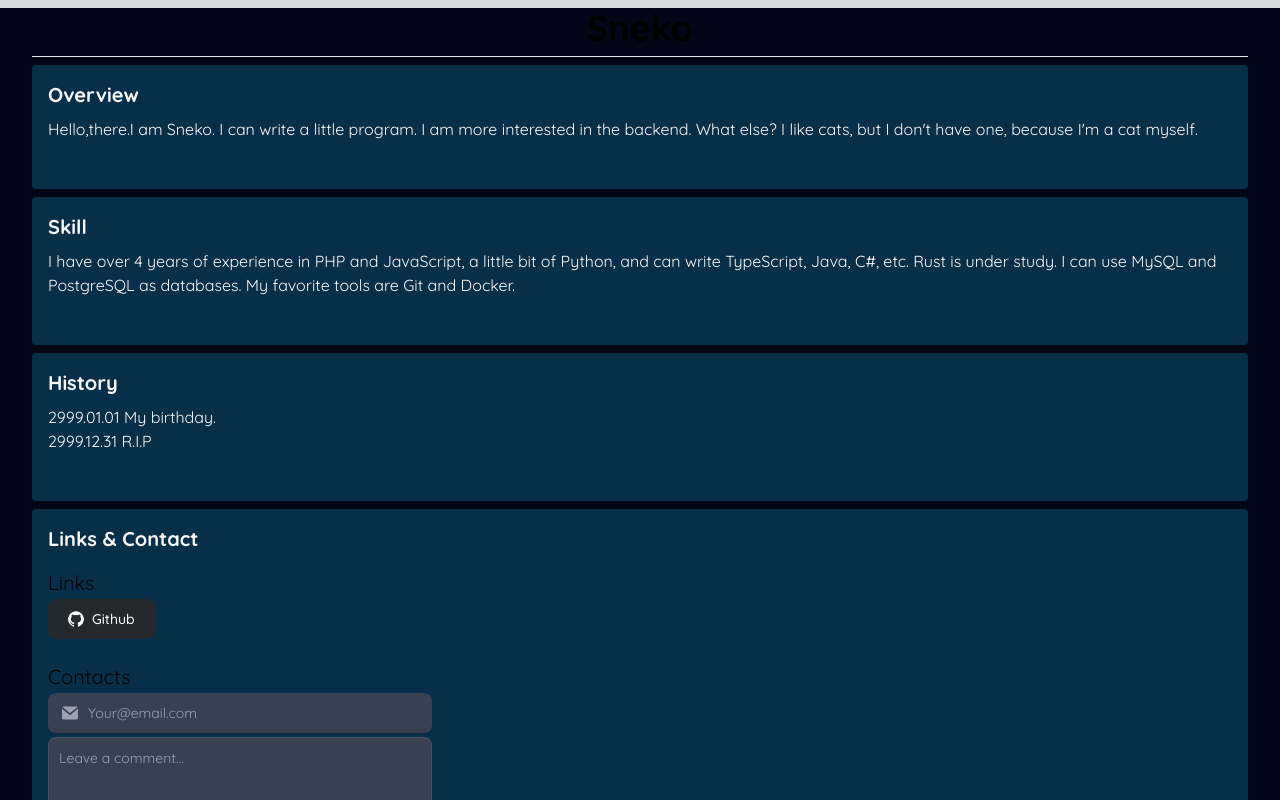
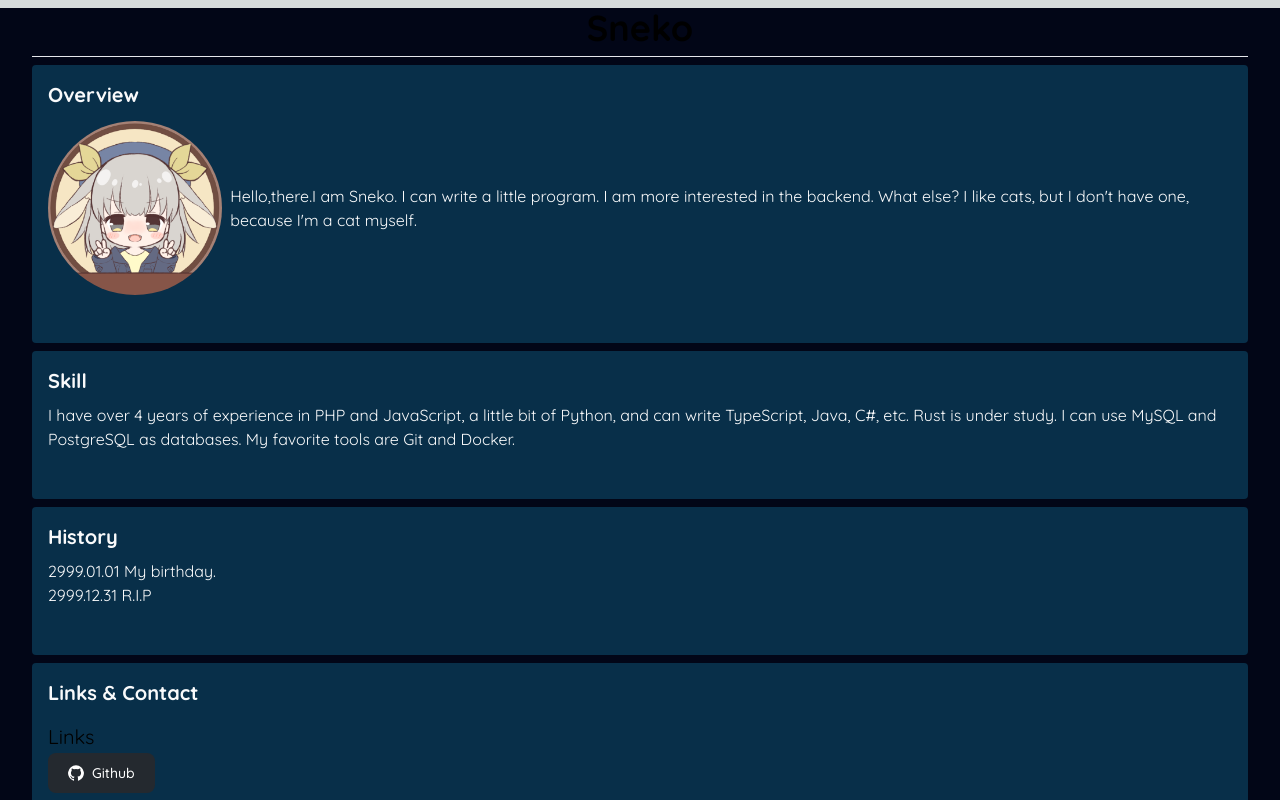
Before and after one commit to superneko160/mysite, a Next.js app in the folder src/: page / in a window 1280 px wide. Shown: the top 800 px of the page. Built offline with nearby package versions, Linux system fonts and the light colour scheme.

Commit message:
add components ProfilePicture.

```diff
--- a/src/src/app/components/overview.tsx
+++ b/src/src/app/components/overview.tsx
@@ -1,10 +1,15 @@
+import ProfilePicture from "./profilePicture";
+
 export default function Overview() {
   return (
     <div className="max-w-full my-2">
       <div className="bg-sky-950 rounded p-4 flex flex-col justify-between leading-normal">
         <div className="mb-8">
           <div className="text-gray-50 font-bold text-xl mb-2">Overview</div>
-          <p className="text-gray-50 text-base">Hello,there.I am Sneko. I can write a little program. I am more interested in the backend. What else? I like cats, but I don't have one, because I'm a cat myself.</p>
+          <div className="sm:flex flex-none justify-center items-center gap-2 mt-3">
+            <ProfilePicture />
+            <p className="text-gray-50 text-base">Hello,there.I am Sneko. I can write a little program. I am more interested in the backend. What else? I like cats, but I don't have one, because I'm a cat myself.</p>
+          </div>
         </div>
       </div>
     </div>
--- /dev/null
+++ b/src/src/app/components/profilePicture.tsx
@@ -0,0 +1,9 @@
+import Image from "next/image";
+
+export default function ProfilePicture() {
+  return (
+    <div className="flex justify-center items-center">
+      <Image src="/profile_picture.png" alt="Profile picture" width={200} height={200} className="rounded-full" />
+    </div>
+  );
+}
--- a/src/src/app/page.tsx
+++ b/src/src/app/page.tsx
@@ -1,4 +1,4 @@
-import Overview from "./components/Overview";
+import Overview from "./components/overview";
 import Skill from "./components/skill";
 import History from "./components/history";
 import LinksAndContact from "./components/linksAndContact";
```
Also changed, not shown: src/public/profile_picture.png (added).
